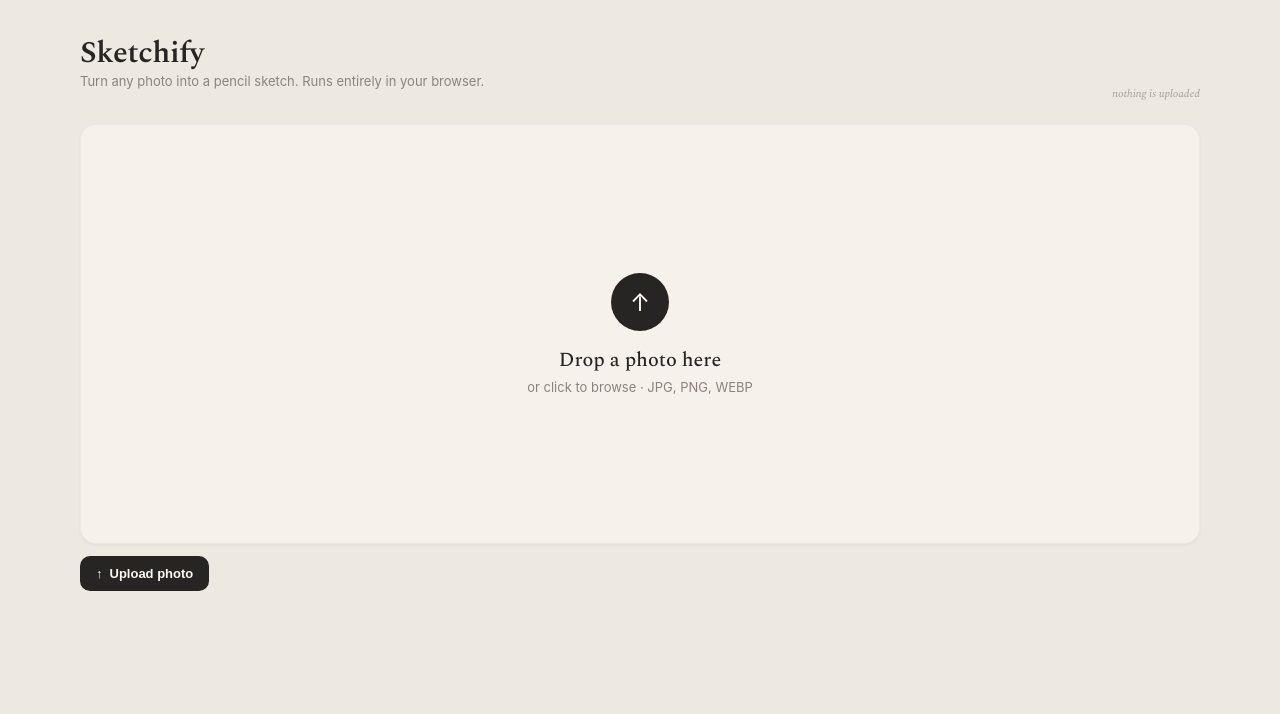
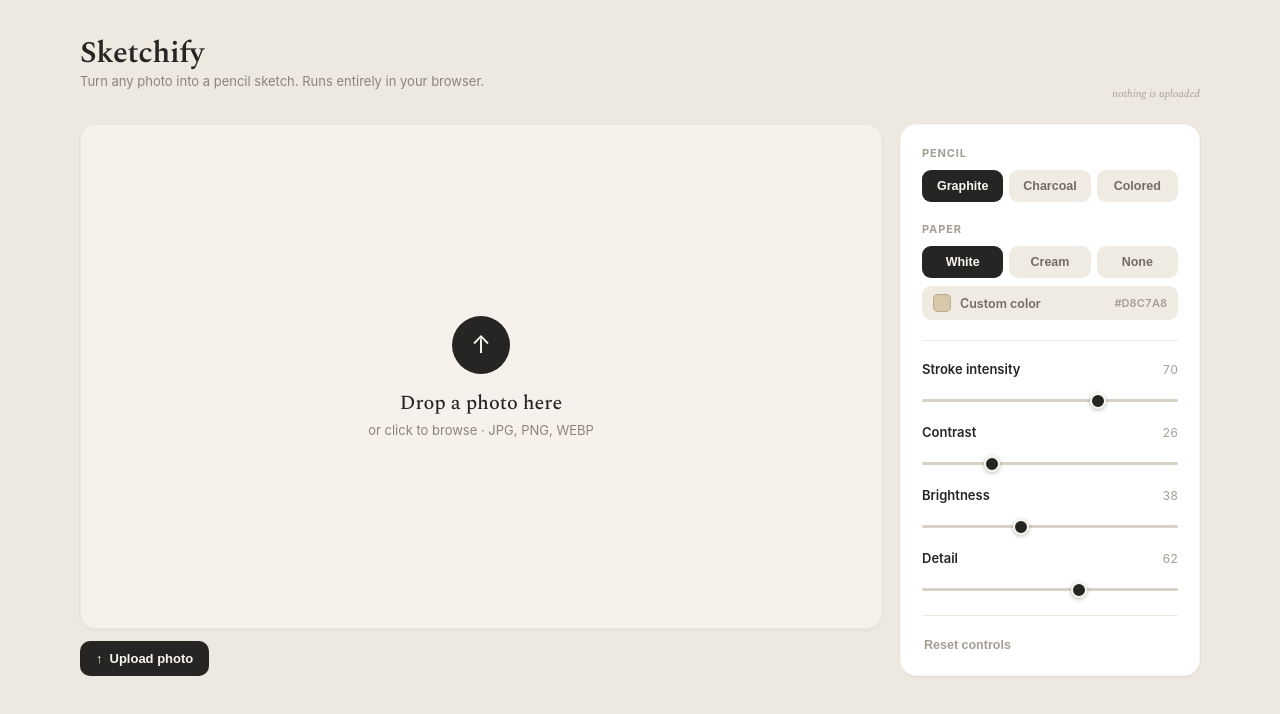
Before and after one commit to just-barcodes/sketchify, a React (Vite) app: page / in a window 1280 px wide. Shown: the top 714 px of the page. Built offline with nearby package versions, Linux system fonts and the light colour scheme.

Commit message:
Add controls sidebar with live tuning
Add SegmentedControl and Slider components and a Controls sidebar wired
to a params reducer: pencil type, paper (incl. custom colour picker),
and stroke/contrast/brightness/detail sliders, plus reset. Changes
reprocess the sketch live via the worker.

```diff
--- a/src/App.tsx
+++ b/src/App.tsx
@@ -1,15 +1,18 @@
-import { useRef, useState, type ChangeEvent } from 'react';
+import { useReducer, useRef, useState, type ChangeEvent } from 'react';
+import { Controls } from './components/Controls.tsx';
 import { Stage } from './components/Stage.tsx';
 import { useSketch } from './hooks/useSketch.ts';
 import { isImageFile, loadImageData } from './lib/image.ts';
+import { sketchReducer } from './state/sketchParams.ts';
 import { DEFAULT_PARAMS } from './sketch/types.ts';
 import styles from './App.module.css';
 
 export default function App() {
   const [original, setOriginal] = useState<ImageData | null>(null);
+  const [params, dispatch] = useReducer(sketchReducer, DEFAULT_PARAMS);
   const fileInputRef = useRef<HTMLInputElement>(null);
 
-  const { sketch, processing } = useSketch(original, DEFAULT_PARAMS);
+  const { sketch, processing } = useSketch(original, params);
 
   async function handleFile(file: File) {
     if (!isImageFile(file)) return;
@@ -61,7 +64,7 @@
           />
         </section>
 
-        {/* Controls sidebar goes here */}
+        <Controls params={params} dispatch={dispatch} />
       </main>
     </div>
   );
--- /dev/null
+++ b/src/components/Controls.module.css
@@ -0,0 +1,99 @@
+.panel {
+  flex: 0 0 300px;
+  max-width: 100%;
+  background: var(--color-panel);
+  border-radius: var(--radius-panel);
+  box-shadow: var(--shadow-panel);
+  padding: 22px;
+  display: flex;
+  flex-direction: column;
+  gap: 20px;
+}
+
+.sectionLabel {
+  font-size: 11px;
+  font-weight: 700;
+  letter-spacing: 0.08em;
+  text-transform: uppercase;
+  color: var(--color-muted-2);
+  margin-bottom: 10px;
+}
+
+.divider {
+  height: 1px;
+  background: var(--color-divider);
+}
+
+.sliders {
+  display: flex;
+  flex-direction: column;
+  gap: 18px;
+}
+
+/* Custom paper colour picker (a label wrapping a hidden colour input). */
+.customPaper {
+  position: relative;
+  margin-top: 8px;
+  display: flex;
+  align-items: center;
+  gap: 9px;
+  padding: 8px 11px;
+  border-radius: var(--radius-segment);
+  cursor: pointer;
+  font-size: 12.5px;
+  font-weight: 600;
+  transition:
+    background 0.15s,
+    color 0.15s;
+  background: var(--color-segment-bg);
+  color: var(--color-segment-text);
+}
+
+.customPaperActive {
+  background: var(--color-ink);
+  color: var(--color-on-ink);
+}
+
+.swatch {
+  width: 18px;
+  height: 18px;
+  border-radius: 5px;
+  flex-shrink: 0;
+  box-shadow: inset 0 0 0 1px rgba(0, 0, 0, 0.15);
+}
+
+.customName {
+  flex: 1;
+  text-align: left;
+}
+
+.customValue {
+  font-size: 11px;
+  font-variant-numeric: tabular-nums;
+  color: var(--color-muted-2);
+}
+
+.customPaperActive .customValue {
+  color: rgba(250, 247, 241, 0.65);
+}
+
+.hiddenColor {
+  position: absolute;
+  left: 12px;
+  bottom: 0;
+  width: 1px;
+  height: 1px;
+  opacity: 0;
+  pointer-events: none;
+}
+
+.reset {
+  align-self: flex-start;
+  padding: 2px;
+  border: none;
+  background: none;
+  color: var(--color-muted-2);
+  font-size: 12.5px;
+  font-weight: 600;
+  cursor: pointer;
+}
--- /dev/null
+++ b/src/components/Controls.tsx
@@ -0,0 +1,91 @@
+import { type Dispatch } from 'react';
+import { SegmentedControl, type SegmentOption } from './SegmentedControl.tsx';
+import { Slider } from './Slider.tsx';
+import { type SketchAction } from '../state/sketchParams.ts';
+import type { Background, PencilType, SketchParams } from '../sketch/types.ts';
+import styles from './Controls.module.css';
+
+const PENCIL_OPTIONS: SegmentOption<PencilType>[] = [
+  { value: 'graphite', label: 'Graphite' },
+  { value: 'charcoal', label: 'Charcoal' },
+  { value: 'colored', label: 'Colored' },
+];
+
+const PAPER_OPTIONS: SegmentOption<Background>[] = [
+  { value: 'white', label: 'White' },
+  { value: 'paper', label: 'Cream' },
+  { value: 'transparent', label: 'None' },
+];
+
+interface ControlsProps {
+  params: SketchParams;
+  dispatch: Dispatch<SketchAction>;
+}
+
+export function Controls({ params, dispatch }: ControlsProps) {
+  const patch = (patch: Partial<SketchParams>) => dispatch({ type: 'patch', patch });
+  const customActive = params.background === 'custom';
+
+  return (
+    <aside className={styles.panel}>
+      <div>
+        <div className={styles.sectionLabel}>Pencil</div>
+        <SegmentedControl
+          label="Pencil type"
+          options={PENCIL_OPTIONS}
+          value={params.type}
+          onChange={(type) => patch({ type })}
+        />
+      </div>
+
+      <div>
+        <div className={styles.sectionLabel}>Paper</div>
+        <SegmentedControl
+          label="Paper background"
+          options={PAPER_OPTIONS}
+          value={params.background}
+          onChange={(background) => patch({ background })}
+        />
+        <label className={`${styles.customPaper} ${customActive ? styles.customPaperActive : ''}`}>
+          <span className={styles.swatch} style={{ background: params.paperColor }} />
+          <span className={styles.customName}>Custom color</span>
+          <span className={styles.customValue}>{params.paperColor.toUpperCase()}</span>
+          <input
+            type="color"
+            className={styles.hiddenColor}
+            value={params.paperColor}
+            aria-label="Custom paper color"
+            onChange={(e) => patch({ background: 'custom', paperColor: e.target.value })}
+          />
+        </label>
+      </div>
+
+      <div className={styles.divider} />
+
+      <div className={styles.sliders}>
+        <Slider
+          label="Stroke intensity"
+          value={params.intensity}
+          onChange={(intensity) => patch({ intensity })}
+        />
+        <Slider
+          label="Contrast"
+          value={params.contrast}
+          onChange={(contrast) => patch({ contrast })}
+        />
+        <Slider
+          label="Brightness"
+          value={params.brightness}
+          onChange={(brightness) => patch({ brightness })}
+        />
+        <Slider label="Detail" value={params.detail} onChange={(detail) => patch({ detail })} />
+      </div>
+
+      <div className={styles.divider} />
+
+      <button type="button" className={styles.reset} onClick={() => dispatch({ type: 'reset' })}>
+        Reset controls
+      </button>
+    </aside>
+  );
+}
--- /dev/null
+++ b/src/components/SegmentedControl.module.css
@@ -0,0 +1,25 @@
+.group {
+  display: flex;
+  gap: 6px;
+}
+
+.segment {
+  flex: 1;
+  padding: 9px 4px;
+  font-size: 12.5px;
+  font-weight: 600;
+  cursor: pointer;
+  border-radius: var(--radius-segment);
+  border: none;
+  text-align: center;
+  transition:
+    background 0.15s,
+    color 0.15s;
+  background: var(--color-segment-bg);
+  color: var(--color-segment-text);
+}
+
+.active {
+  background: var(--color-ink);
+  color: var(--color-on-ink);
+}
--- /dev/null
+++ b/src/components/SegmentedControl.tsx
@@ -0,0 +1,41 @@
+import styles from './SegmentedControl.module.css';
+
+export interface SegmentOption<T extends string> {
+  value: T;
+  label: string;
+}
+
+interface SegmentedControlProps<T extends string> {
+  /** Accessible name for the button group. */
+  label: string;
+  options: SegmentOption<T>[];
+  value: T;
+  onChange: (value: T) => void;
+}
+
+/** A single-select row of buttons; the active option is filled with ink. */
+export function SegmentedControl<T extends string>({
+  label,
+  options,
+  value,
+  onChange,
+}: SegmentedControlProps<T>) {
+  return (
+    <div className={styles.group} role="group" aria-label={label}>
+      {options.map((option) => {
+        const active = option.value === value;
+        return (
+          <button
+            key={option.value}
+            type="button"
+            className={`${styles.segment} ${active ? styles.active : ''}`}
+            aria-pressed={active}
+            onClick={() => onChange(option.value)}
+          >
+            {option.label}
+          </button>
+        );
+      })}
+    </div>
+  );
+}
--- /dev/null
+++ b/src/components/Slider.module.css
@@ -0,0 +1,17 @@
+.row {
+  display: flex;
+  justify-content: space-between;
+  align-items: baseline;
+  margin-bottom: 9px;
+}
+
+.label {
+  font-size: 13px;
+  font-weight: 600;
+}
+
+.value {
+  font-size: 12px;
+  color: var(--color-muted-2);
+  font-variant-numeric: tabular-nums;
+}
--- /dev/null
+++ b/src/components/Slider.tsx
@@ -0,0 +1,45 @@
+import { useId } from 'react';
+import styles from './Slider.module.css';
+
+interface SliderProps {
+  label: string;
+  value: number;
+  min?: number;
+  max?: number;
+  onChange: (value: number) => void;
+  /** Text shown on the right; defaults to the numeric value. */
+  valueLabel?: string;
+  disabled?: boolean;
+}
+
+/** A labelled range input with a live value readout. */
+export function Slider({
+  label,
+  value,
+  min = 0,
+  max = 100,
+  onChange,
+  valueLabel,
+  disabled = false,
+}: SliderProps) {
+  const id = useId();
+  return (
+    <div>
+      <div className={styles.row}>
+        <label className={styles.label} htmlFor={id}>
+          {label}
+        </label>
+        <span className={styles.value}>{valueLabel ?? value}</span>
+      </div>
+      <input
+        id={id}
+        type="range"
+        min={min}
+        max={max}
+        value={value}
+        disabled={disabled}
+        onChange={(e) => onChange(Number(e.target.value))}
+      />
+    </div>
+  );
+}
--- /dev/null
+++ b/src/state/sketchParams.ts
@@ -0,0 +1,28 @@
+import { type SketchParams } from '../sketch/types.ts';
+
+/** The tunable controls that "Reset controls" restores (paper colour is kept). */
+const RESET_PARAMS: Pick<
+  SketchParams,
+  'type' | 'background' | 'intensity' | 'contrast' | 'brightness' | 'detail'
+> = {
+  type: 'graphite',
+  background: 'white',
+  intensity: 70,
+  contrast: 26,
+  brightness: 38,
+  detail: 62,
+};
+
+export type SketchAction =
+  | { type: 'patch'; patch: Partial<SketchParams> }
+  | { type: 'reset' };
+
+export function sketchReducer(state: SketchParams, action: SketchAction): SketchParams {
+  switch (action.type) {
+    case 'patch':
+      return { ...state, ...action.patch };
+    case 'reset':
+      // Keep the chosen custom paper colour; restore everything else.
+      return { ...state, ...RESET_PARAMS };
+  }
+}
```
